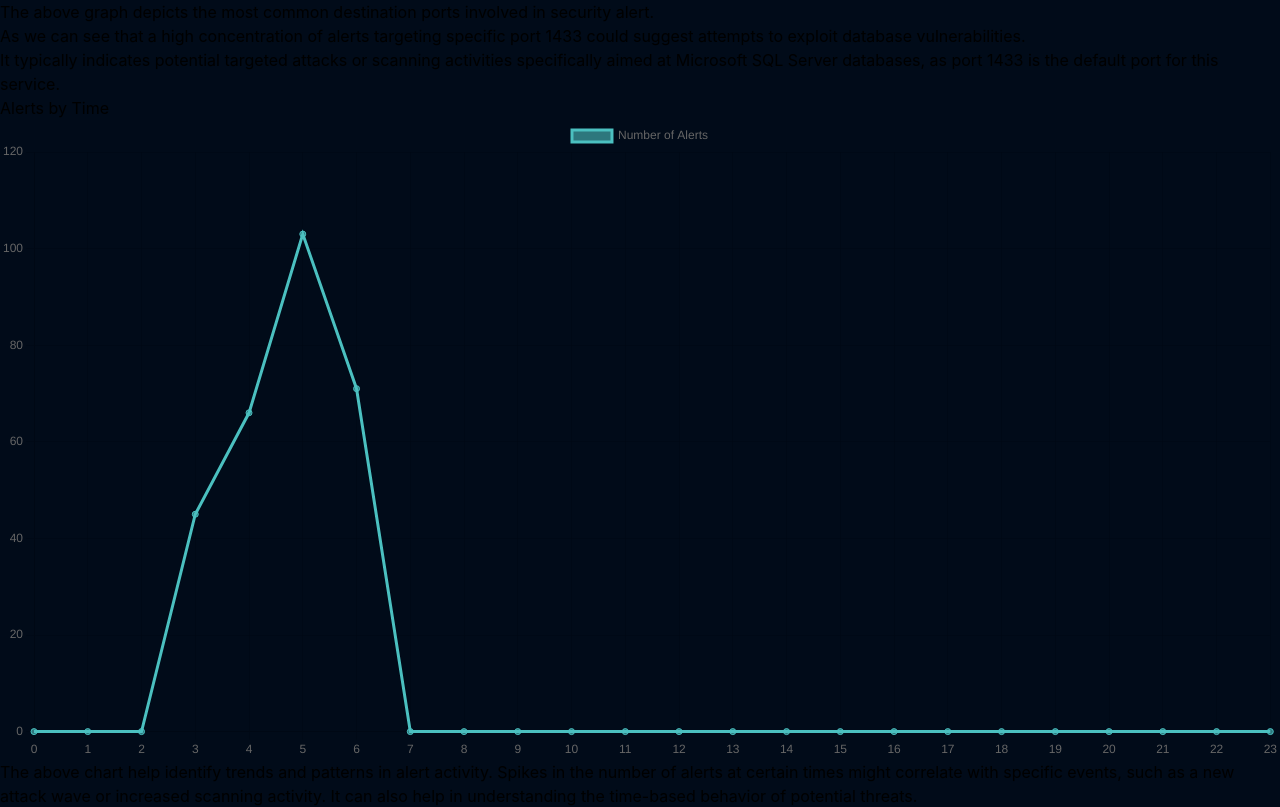
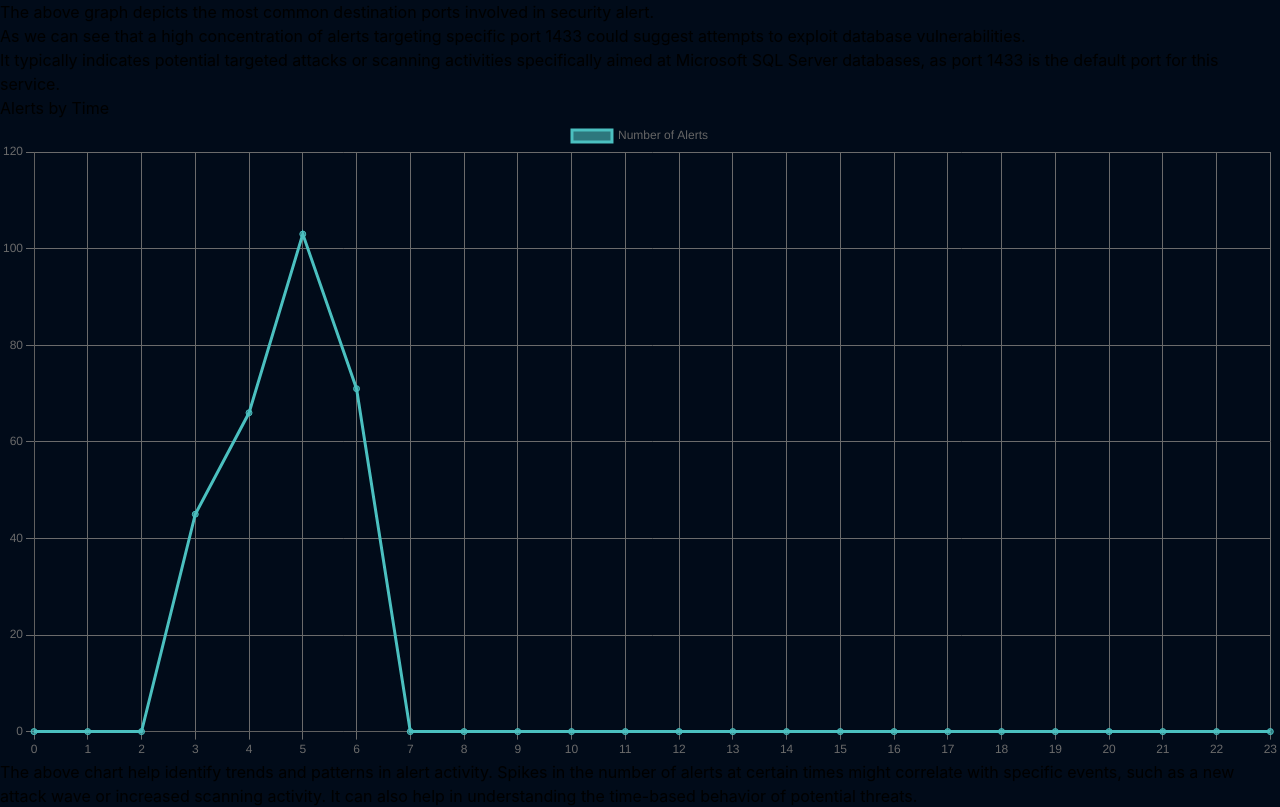
Before and after one commit to yash022406/Charts, a React (Vite) app: page / in a window 1280 px wide. Shown: the part 1700-2507 px from the top of the page. Built offline with nearby package versions, Linux system fonts and the light colour scheme.

Commit message:
Update AlertByTime.jsx

```diff
--- a/src/Components/AlertByTime.jsx
+++ b/src/Components/AlertByTime.jsx
@@ -72,7 +72,30 @@ const AlertByTime = ({ data }) => {
     <div className='w-full flex flex-col items-center'>
       <h2 className='font-bold text-3xl my-6'>Alerts by Time</h2>
       <div className='md:w-[80%] w-[95%]'>
-      <Line data={chartData} />
+      <Line
+        data={chartData}
+        options={{
+
+            scales: {
+              x: {
+                grid: {
+                  color: '#6b6b6b',
+                },
+                ticks: {
+                  color: '#6b6b6b',
+                }
+              },
+              y: {
+                grid: {
+                  color: '#6b6b6b',
+                },
+                ticks: {
+                  color: '#6b6b6b',
+                }
+              }
+            }
+          }}
+        />
       </div>
       <p className='border rounded-lg p-2 mt-2 w-[80%]'>The above chart help identify trends and patterns in alert activity. Spikes in the number of alerts at certain times might correlate with specific events, such as a new attack wave or increased scanning activity. It can also help in understanding the time-based behavior of potential threats.
         <br /> As the above data is for approximately 4 hours, we have the number of alert for every hour depicted in the graph. In case, if we have a big data, then it can be used to predict alert timings for future to save resource or other purposes.</p>
```
